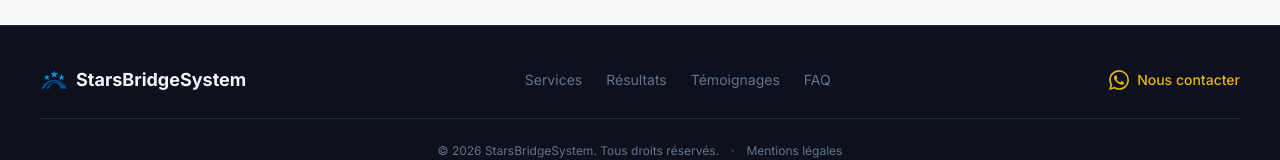
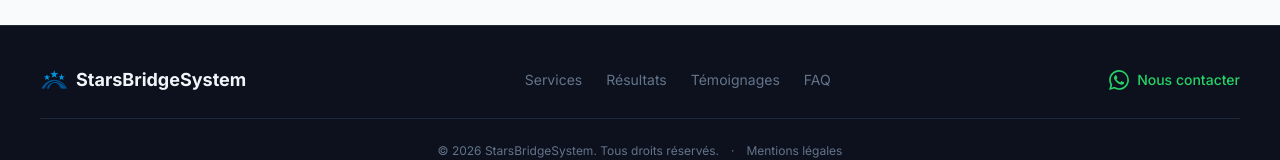
Before and after one commit to path2revenue/starsbridgesystem, a Next.js app: page /merci in a window 1280 px wide. Shown: the part 1010-1170 px from the top of the page. Built offline with nearby package versions, Linux system fonts and the light colour scheme; no server answers.

Commit message:
style: WhatsApp buttons in green (#25D366) across all sections

```diff
--- a/app/components/FinalCTA.jsx
+++ b/app/components/FinalCTA.jsx
@@ -41,7 +41,7 @@ export default function FinalCTA({ config }) {
                         href={waLink}
                         target="_blank"
                         rel="noopener noreferrer"
-                        className="inline-flex items-center gap-2 px-8 py-5 border border-[var(--color-border-hover)] text-[var(--color-text-secondary)] rounded-full text-lg hover:border-[var(--color-accent-light)] hover:text-white transition-all duration-300 cursor-pointer"
+                        className="inline-flex items-center gap-2 px-8 py-5 bg-[#25D366] text-white font-semibold rounded-full text-lg hover:bg-[#1ebe5a] transition-all duration-300 cursor-pointer"
                     >
                         <svg className="w-5 h-5" fill="currentColor" viewBox="0 0 24 24"><path d="M17.472 14.382c-.297-.149-1.758-.867-2.03-.967-.273-.099-.471-.148-.67.15-.197.297-.767.966-.94 1.164-.173.199-.347.223-.644.075-.297-.15-1.255-.463-2.39-1.475-.883-.788-1.48-1.761-1.653-2.059-.173-.297-.018-.458.13-.606.134-.133.298-.347.446-.52.149-.174.198-.298.298-.497.099-.198.05-.371-.025-.52-.075-.149-.669-1.612-.916-2.207-.242-.579-.487-.5-.669-.51-.173-.008-.371-.01-.57-.01-.198 0-.52.074-.792.372-.272.297-1.04 1.016-1.04 2.479 0 1.462 1.065 2.875 1.213 3.074.149.198 2.096 3.2 5.077 4.487.709.306 1.262.489 1.694.625.712.227 1.36.195 1.871.118.571-.085 1.758-.719 2.006-1.413.248-.694.248-1.289.173-1.413-.074-.124-.272-.198-.57-.347m-5.421 7.403h-.004a9.87 9.87 0 01-5.031-1.378l-.361-.214-3.741.982.998-3.648-.235-.374a9.86 9.86 0 01-1.51-5.26c.001-5.45 4.436-9.884 9.888-9.884 2.64 0 5.122 1.03 6.988 2.898a9.825 9.825 0 012.893 6.994c-.003 5.45-4.437 9.884-9.885 9.884m8.413-18.297A11.815 11.815 0 0012.05 0C5.495 0 .16 5.335.157 11.892c0 2.096.547 4.142 1.588 5.945L.057 24l6.305-1.654a11.882 11.882 0 005.683 1.448h.005c6.554 0 11.89-5.335 11.893-11.893a11.821 11.821 0 00-3.48-8.413z" /></svg> {config?.finalCTA?.whatsappCta || "📊 Étude de cas : 0 → +20K en 30j"}
                     </a>
--- a/app/components/Footer.jsx
+++ b/app/components/Footer.jsx
@@ -36,7 +36,7 @@ export default function Footer({ config }) {
                         href={waLink}
                         target="_blank"
                         rel="noopener noreferrer"
-                        className="flex items-center gap-2 text-sm text-[var(--color-cta)] hover:text-[var(--color-cta-hover)] transition-colors font-medium"
+                        className="flex items-center gap-2 text-sm text-[#25D366] hover:text-[#1ebe5a] transition-colors font-medium"
                     >
                         <svg className="w-5 h-5" fill="currentColor" viewBox="0 0 24 24">
                             <path d="M17.472 14.382c-.297-.149-1.758-.867-2.03-.967-.273-.099-.471-.148-.67.15-.197.297-.767.966-.94 1.164-.173.199-.347.223-.644.075-.297-.15-1.255-.463-2.39-1.475-.883-.788-1.48-1.761-1.653-2.059-.173-.297-.018-.458.13-.606.134-.133.298-.347.446-.52.149-.174.198-.298.298-.497.099-.198.05-.371-.025-.52-.075-.149-.669-1.612-.916-2.207-.242-.579-.487-.5-.669-.51-.173-.008-.371-.01-.57-.01-.198 0-.52.074-.792.372-.272.297-1.04 1.016-1.04 2.479 0 1.462 1.065 2.875 1.213 3.074.149.198 2.096 3.2 5.077 4.487.709.306 1.262.489 1.694.625.712.227 1.36.195 1.871.118.571-.085 1.758-.719 2.006-1.413.248-.694.248-1.289.173-1.413-.074-.124-.272-.198-.57-.347m-5.421 7.403h-.004a9.87 9.87 0 01-5.031-1.378l-.361-.214-3.741.982.998-3.648-.235-.374a9.86 9.86 0 01-1.51-5.26c.001-5.45 4.436-9.884 9.888-9.884 2.64 0 5.122 1.03 6.988 2.898a9.825 9.825 0 012.893 6.994c-.003 5.45-4.437 9.884-9.885 9.884m8.413-18.297A11.815 11.815 0 0012.05 0C5.495 0 .16 5.335.157 11.892c0 2.096.547 4.142 1.588 5.945L.057 24l6.305-1.654a11.882 11.882 0 005.683 1.448h.005c6.554 0 11.89-5.335 11.893-11.893a11.821 11.821 0 00-3.48-8.413z" />
--- a/app/components/Hero.jsx
+++ b/app/components/Hero.jsx
@@ -182,7 +182,7 @@ export default function Hero({ config }) {
                         href={waLink}
                         target="_blank"
                         rel="noopener noreferrer"
-                        className="px-8 py-4 border border-[var(--color-border-hover)] text-[var(--color-text-secondary)] rounded-full text-lg hover:border-[var(--color-accent-light)] hover:text-white transition-all duration-300 cursor-pointer"
+                        className="inline-flex items-center gap-2 px-8 py-4 bg-[#25D366] text-white font-semibold rounded-full text-lg hover:bg-[#1ebe5a] transition-all duration-300 cursor-pointer"
                     >
                         <svg className="w-5 h-5 inline-block mr-1" fill="currentColor" viewBox="0 0 24 24"><path d="M17.472 14.382c-.297-.149-1.758-.867-2.03-.967-.273-.099-.471-.148-.67.15-.197.297-.767.966-.94 1.164-.173.199-.347.223-.644.075-.297-.15-1.255-.463-2.39-1.475-.883-.788-1.48-1.761-1.653-2.059-.173-.297-.018-.458.13-.606.134-.133.298-.347.446-.52.149-.174.198-.298.298-.497.099-.198.05-.371-.025-.52-.075-.149-.669-1.612-.916-2.207-.242-.579-.487-.5-.669-.51-.173-.008-.371-.01-.57-.01-.198 0-.52.074-.792.372-.272.297-1.04 1.016-1.04 2.479 0 1.462 1.065 2.875 1.213 3.074.149.198 2.096 3.2 5.077 4.487.709.306 1.262.489 1.694.625.712.227 1.36.195 1.871.118.571-.085 1.758-.719 2.006-1.413.248-.694.248-1.289.173-1.413-.074-.124-.272-.198-.57-.347m-5.421 7.403h-.004a9.87 9.87 0 01-5.031-1.378l-.361-.214-3.741.982.998-3.648-.235-.374a9.86 9.86 0 01-1.51-5.26c.001-5.45 4.436-9.884 9.888-9.884 2.64 0 5.122 1.03 6.988 2.898a9.825 9.825 0 012.893 6.994c-.003 5.45-4.437 9.884-9.885 9.884m8.413-18.297A11.815 11.815 0 0012.05 0C5.495 0 .16 5.335.157 11.892c0 2.096.547 4.142 1.588 5.945L.057 24l6.305-1.654a11.882 11.882 0 005.683 1.448h.005c6.554 0 11.89-5.335 11.893-11.893a11.821 11.821 0 00-3.48-8.413z" /></svg> {waCtaText}
                     </a>
```
